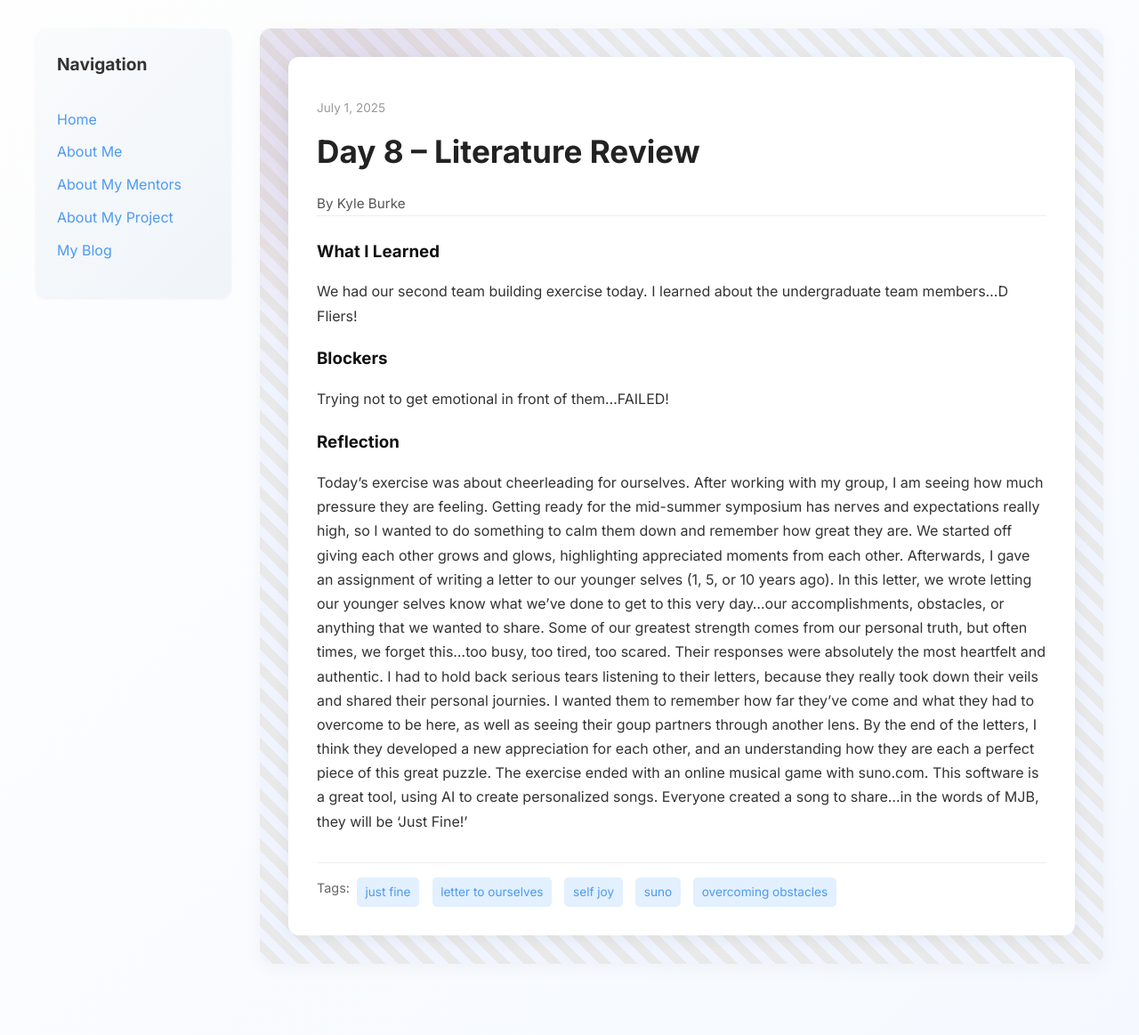
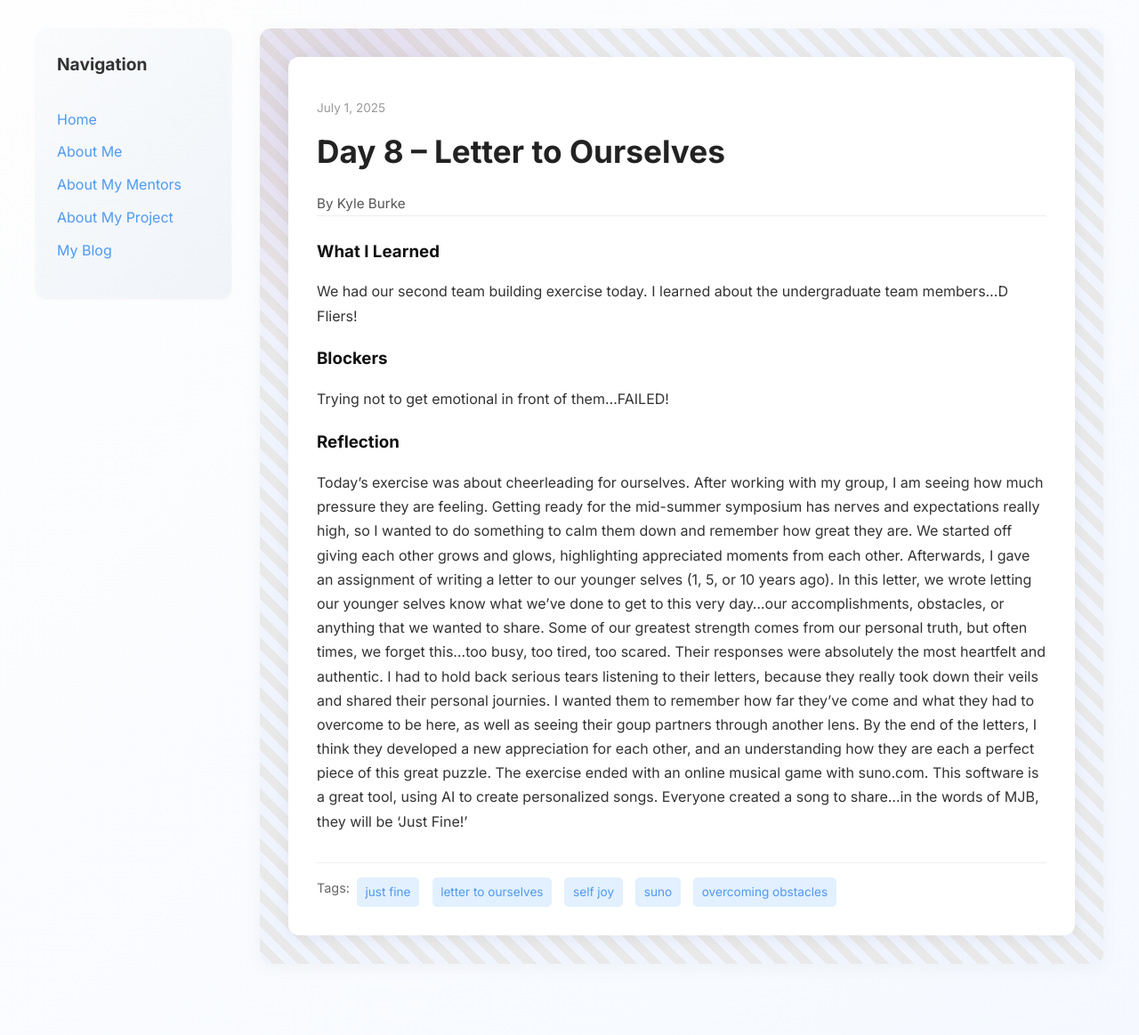
Before and after one commit to Mrsburke/Mrsburke.github.io, a Jekyll site: the page built from _posts/2025-07-1-day-8.md, in a window 1280 px wide. Shown: the whole page at 89% size. Built offline with Jekyll 4.4.1, drawn with Linux system fonts in a browser that asks for light colours.

Commit message:
Update 2025-07-1-day-8.md

```diff
--- a/_posts/2025-07-1-day-8.md
+++ b/_posts/2025-07-1-day-8.md
@@ -1,6 +1,6 @@
 ---
 layout: post
-title: "Day 8 – Literature Review"
+title: "Day 8 – Letter to Ourselves"
 date: 2025-07-1
 author: Kyle Burke
 permalink: /day8.html
```
